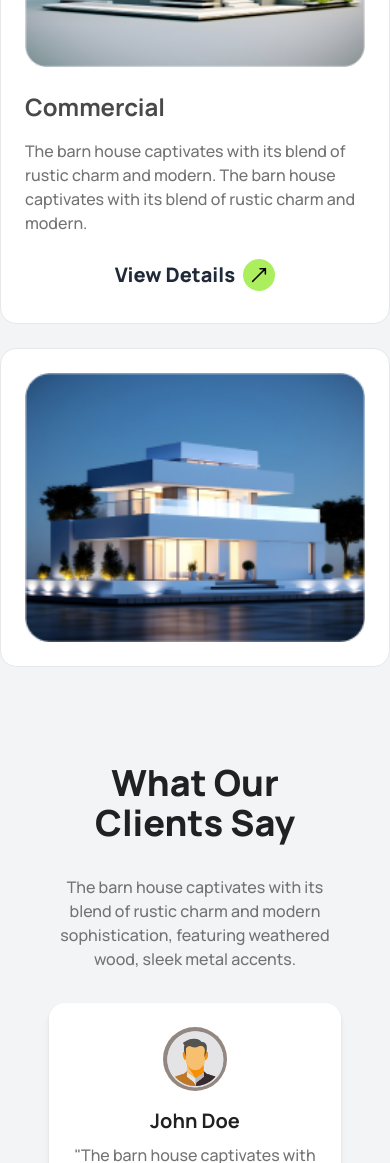
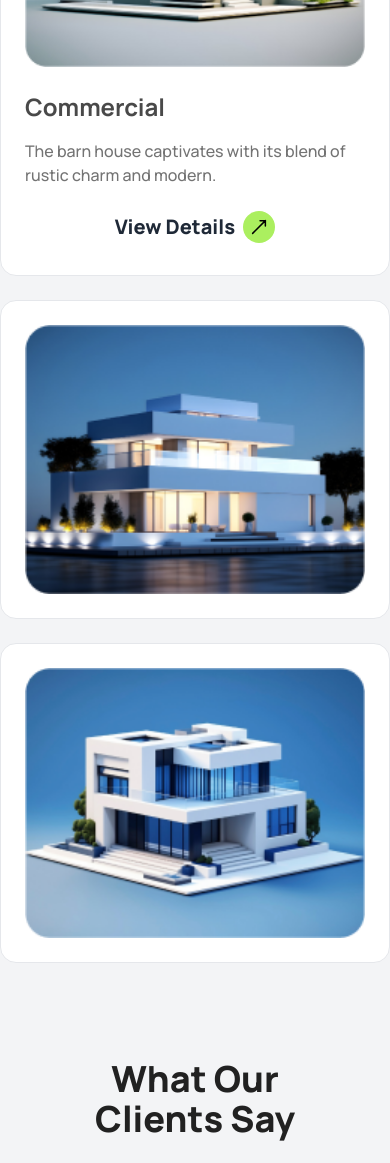
Before and after one commit to miftah-mj/rinterio, a plain HTML site: page index.html in a window 390 px wide. Shown: the part 4520-5683 px from the top of the page. Drawn offline with nearby package versions, Linux system fonts and the light colour scheme.

Commit message:
modified portfolio section

```diff
--- a/index.html
+++ b/index.html
@@ -325,8 +325,7 @@
                     </div>
                     <div class="space-y-4 flex-1">
                         <h4 class="text-2xl text-Gray font-bold">Commercial</h4>
-                        <p class="text-GrayLight">The barn house captivates with its blend of rustic charm and modern. The
-                            barn house captivates with its blend of rustic charm and modern.
+                        <p class="text-GrayLight">The barn house captivates with its blend of rustic charm and modern.
                         </p>
                         <a
                             class="btn text-xl rounded-full md:w-auto w-full font-extrabold bg-white border-none shadow-none p-0">View
@@ -344,6 +343,10 @@
                 <!-- card5 -->
                 <div class="bg-white border rounded-2xl p-6 lg:col-span-3">
                     <img class="h-full w-full" src="assets/img5.png" alt="">
+                 </div>
+                 <!-- card6 -->
+                 <div class="bg-white border rounded-2xl p-6 lg:hidden">
+                    <img class="h-full w-full" src="assets/img3.png" alt="">
                  </div>
             </div>
         </section>
```
